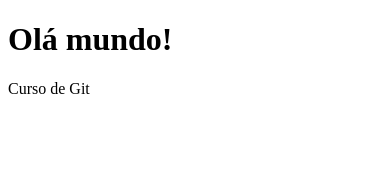
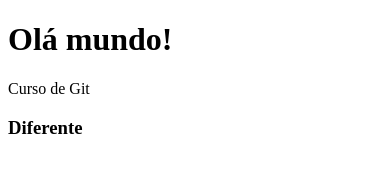
Before and after one commit to romatorres/Git-Dicas, a plain HTML site: page index.html in a window 390 px wide. Drawn offline with Linux system fonts and the light colour scheme.

Commit message:
modificando index.html e criado responsivo.css

```diff
--- a/index.html
+++ b/index.html
@@ -9,5 +9,6 @@
 <body>
     <h1>Olá mundo!</h1>
     <p>Curso de Git</p>
+    <h3>Diferente</h3>
 </body>
 </html>
--- a/style.css
+++ b/style.css
@@ -0,0 +1,3 @@
+body{
+    background-color: aqua;
+}
```
Also changed, not shown: responsivo.css (added).
